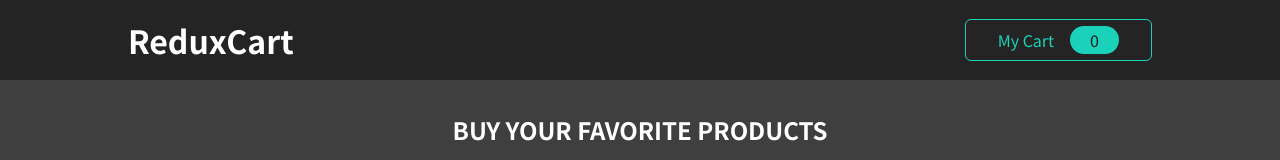
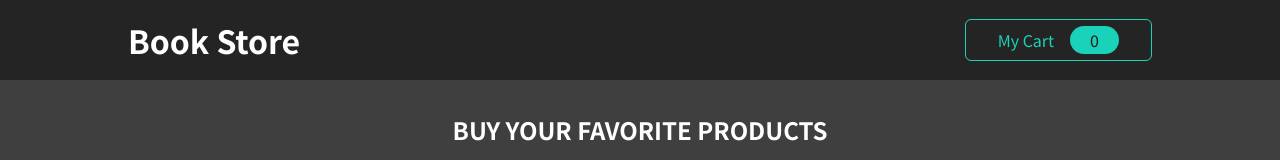
Before and after one commit to amirsep/redux-cart-book-store, a React (Create React App) app: page / in a window 1280 px wide. Shown: the top 160 px of the page. Built offline with nearby package versions, Linux system fonts and the light colour scheme.

Commit message:
Update MainHeader.js

```diff
--- a/src/components/Layout/MainHeader.js
+++ b/src/components/Layout/MainHeader.js
@@ -4,7 +4,7 @@ import classes from "./MainHeader.module.css";
 const MainHeader = (props) => {
   return (
     <header className={classes.header}>
-      <h1>ReduxCart</h1>
+      <h1>Book Store </h1>
       <nav>
         <ul>
           <li>
```
